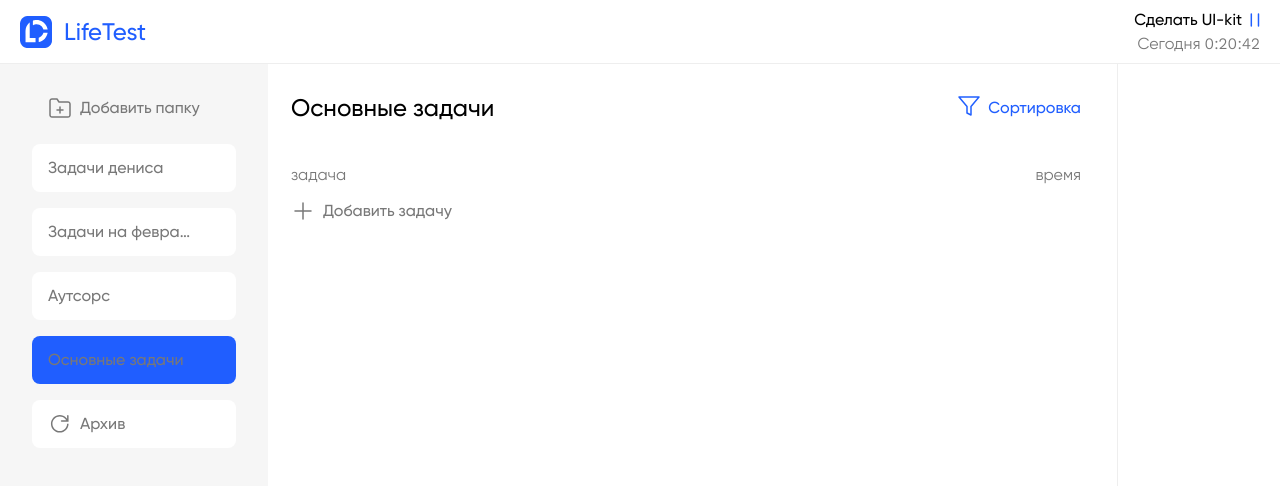
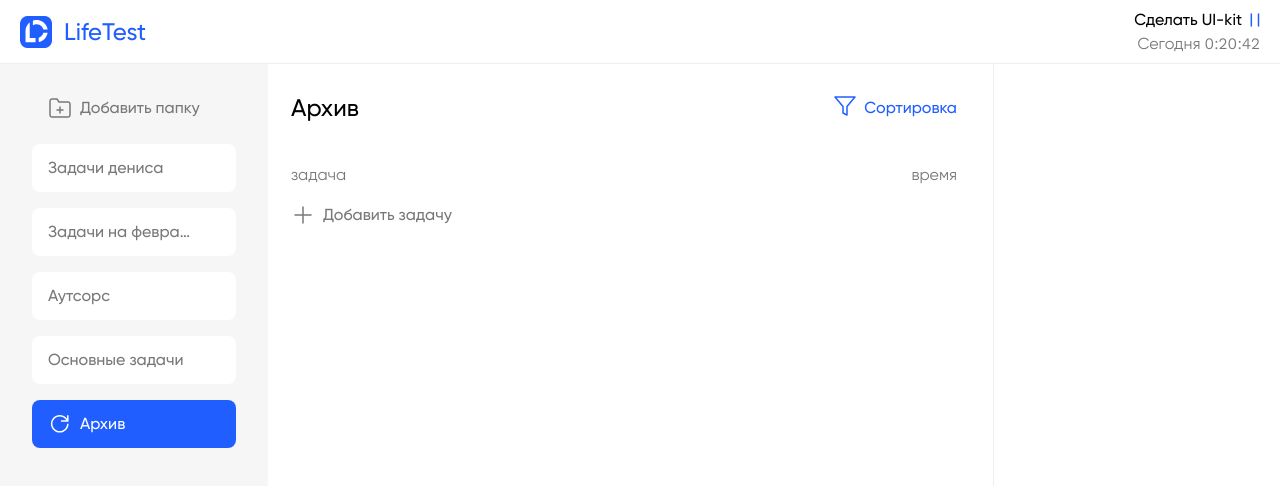
Before and after one commit to romankuvshanov/lifetest, a React (Create React App) app: page / in a window 1280 px wide. Shown: the top 486 px of the page. Built offline with nearby package versions, Linux system fonts and the light colour scheme.

Commit message:
Переделал инпут

```diff
--- a/src/App.scss
+++ b/src/App.scss
@@ -1,3 +1,4 @@
 .mainSection {
-  display: flex;
+  display: grid;
+  grid-template-columns: 268px minmax(500px, 1fr) 286px;
 }
--- a/src/components/FoldersSection/FoldersSection.jsx
+++ b/src/components/FoldersSection/FoldersSection.jsx
@@ -8,7 +8,10 @@ import { useDispatch } from "react-redux";
 import { addFolder, deleteFolder } from "../../redux/tasksAndFoldersSlice";
 import { useState } from "react";
 
-export default function FoldersSection({ currentFolderId, setCurrentFolderId }) {
+export default function FoldersSection({
+  currentFolderId,
+  setCurrentFolderId,
+}) {
   const foldersAndTasks = useSelector((state) => state.tasksAndFolders);
   const dispatch = useDispatch();
   const [newFolderName, setNewFolderName] = useState("");
@@ -24,8 +27,10 @@ export default function FoldersSection({ currentFolderId, setCurrentFolderId })
 
   function handleDeleteClick(id) {
     if (window.confirm("Удалить папку?")) {
+      console.log('Current folder id: ' + currentFolderId);
+      setCurrentFolderId(0);
       dispatch(deleteFolder({ id: id }));
-      setCurrentFolderId(0);
+      console.log('Current folder id: ' + currentFolderId);
     }
   }
 
@@ -45,11 +50,22 @@ export default function FoldersSection({ currentFolderId, setCurrentFolderId })
         .map((folder) => {
           return (
             <div
-              className={`folders-section__folder ${currentFolderId === folder?.id && 'folders-section__folder--active'}`}
+              className={`folders-section__folder ${
+                currentFolderId === folder?.id &&
+                "folders-section__folder--active"
+              }`}
               key={folder.id}
               onClick={() => setCurrentFolderId(folder.id)}
             >
-              <p className={"folders-section__paragraph"}>{folder.name}</p>
+              {/*TODO: Сделать проще, три варианта?*/}
+              <p
+                className={`folders-section__paragraph ${
+                  folder?.isArchive && "folders-section__folder--archive"
+                }`}
+              >
+                {folder?.isArchive && <ArchiveIcon />}
+                {folder.name}
+              </p>
               {folder.canDelete && (
                 <span onClick={() => handleDeleteClick(folder.id)}>
                   <CloseIcon />
@@ -59,32 +75,14 @@ export default function FoldersSection({ currentFolderId, setCurrentFolderId })
           );
         })}
 
-      <div
-        className={"folders-section__folder folders-section__folder--archive"}
-      >
-        <p className={"folders-section__paragraph"}>
-          <ArchiveIcon />
-          Архив
-        </p>
-      </div>
+      {/*<div*/}
+      {/*  className={"folders-section__folder folders-section__folder--archive"}*/}
+      {/*>*/}
+      {/*  <p className={"folders-section__paragraph"}>*/}
+      {/*    <ArchiveIcon />*/}
+      {/*    Архив*/}
+      {/*  </p>*/}
+      {/*</div>*/}
     </div>
   );
 }
-
-const folders = [
-  {
-    name: "Аутсорс",
-    tasks: [],
-    id: 0,
-  },
-  {
-    name: "Задачи на февраль",
-    tasks: [],
-    id: 1,
-  },
-  {
-    name: "Задачи дениса",
-    tasks: [],
-    id: 2,
-  },
-];
--- a/src/components/FoldersSection/FoldersSection.scss
+++ b/src/components/FoldersSection/FoldersSection.scss
@@ -2,7 +2,6 @@
 @import "src/assets/styles/text";
 
 .folders-section {
-  width: 268px;
   height: calc(100vh - 64px);
   background-color: $gray-20;
   padding: 24px 32px;
@@ -11,7 +10,8 @@
   row-gap: 16px;
 
   & .text-input-wrapper img {
-    filter: invert(49%) sepia(2%) saturate(7%) hue-rotate(314deg) brightness(93%) contrast(68%);
+    filter: invert(49%) sepia(2%) saturate(7%) hue-rotate(314deg)
+      brightness(93%) contrast(68%);
   }
 
   &__folder {
@@ -23,6 +23,7 @@
     align-items: center;
     justify-content: space-between;
     padding: 12px 16px;
+    cursor: pointer;
 
     img {
       filter: brightness(0) invert(1);
@@ -44,7 +45,14 @@
 
     &--active {
       background-color: $primary-color;
-      color: $gray-0;
+
+      .folders-section__paragraph {
+        color: $gray-0;
+
+        img {
+          filter: brightness(0) invert(1);
+        }
+      }
     }
 
     &--archive {
@@ -52,7 +60,8 @@
 
       img {
         padding-right: 8px;
-        filter: invert(49%) sepia(2%) saturate(7%) hue-rotate(314deg) brightness(93%) contrast(68%);
+        filter: invert(49%) sepia(2%) saturate(7%) hue-rotate(314deg)
+          brightness(93%) contrast(68%);
         cursor: default;
       }
     }
--- /dev/null
+++ b/src/components/TaskBar/TaskBar.jsx
@@ -0,0 +1,5 @@
+import './TaskBar.scss';
+
+export default function TaskBar() {
+    return <div className={'task-bar'}></div>;
+}
--- /dev/null
+++ b/src/components/TaskBar/TaskBar.scss
@@ -0,0 +1,4 @@
+.task-bar {
+  height: calc(100vh - 64px);
+  padding: 24px 32px;
+}
--- a/src/components/TasksSection/TasksSection.jsx
+++ b/src/components/TasksSection/TasksSection.jsx
@@ -7,6 +7,7 @@ import Checkbox from "../controls/Checkbox/Checkbox";
 import { useSelector } from "react-redux";
 import { useDispatch } from "react-redux";
 import { toggleComplete, deleteTodo } from "../../redux/tasksAndFoldersSlice";
+import TaskBar from "../TaskBar/TaskBar";
 
 export default function TasksSection({ currentFolderId }) {
   console.log(currentFolderId);
@@ -28,6 +29,7 @@ export default function TasksSection({ currentFolderId }) {
   }
 
   return (
+    <>
       <div className={"tasks-section"}>
         <div className={"tasks-section__header"}>
           <p className={"tasks-section__headline"}>{currentFolder?.name}</p>
@@ -61,5 +63,7 @@ export default function TasksSection({ currentFolderId }) {
             })}
         </div>
       </div>
+      <TaskBar />
+    </>
   );
 }
--- a/src/components/TasksSection/TasksSection.scss
+++ b/src/components/TasksSection/TasksSection.scss
@@ -4,7 +4,6 @@
 .tasks-section {
   padding: 24px 20px 0 23px;
   border-right: 1px solid $gray-40;
-  width: 850px;
 
   &__header {
     display: flex;
--- a/src/components/inputs/Input/Input.jsx
+++ b/src/components/inputs/Input/Input.jsx
@@ -7,18 +7,19 @@ export default function Input({
   onChange,
   children,
 }) {
-
   return (
     <div className={"text-input-wrapper"}>
+      <span className={'text-input-wrapper__placeholder'}>
+        {children}
+        {placeholder}
+      </span>
       <input
         className={"text-input-wrapper__input"}
-        placeholder={placeholder}
         type={"text"}
         value={value}
         onChange={onChange}
         onKeyDown={onKeyDown}
       />
-      {!value && children}
     </div>
   );
 }
--- a/src/components/inputs/Input/Input.scss
+++ b/src/components/inputs/Input/Input.scss
@@ -3,37 +3,76 @@
 
 .text-input-wrapper {
   padding: 8px 16px;
+  height: 40px;
   display: flex;
-  flex-direction: row-reverse;
-  justify-content: flex-end;
-  align-items: center;
-  height: 40px;
+  flex-direction: column;
 
-  img {
-    height: 24px;
-    width: 24px;
+  &__placeholder {
+    color: $gray-80;
+    @include title-h2-medium;
+    display: inline-flex;
+    align-items: center;
+
+    img {
+      padding-right: 8px;
+    }
   }
 
   &__input {
+    position: relative;
+    top: -24px;
     color: $gray-100;
     @include text-regular;
-    padding-left: 8px;
+  }
 
-    &:focus {
-      padding-left: 0;
-    }
+  &:focus-within &__placeholder {
+    opacity: 0;
+  }
 
-    &:focus::placeholder {
-      opacity: 0;
-    }
-
-    &:focus + img {
-      display: none;
-    }
-
-    &::placeholder {
-      color: $gray-80;
-      @include title-h2-medium;
-    }
+  &:not(:focus-within) &__input {
+    opacity: 0;
   }
 }
+
+//.text-input-wrapper {
+//  padding: 8px 16px;
+//  display: flex;
+//  align-items: center;
+//  height: 40px;
+//
+//  &:focus-within .text-input-wrapper__placeholder {
+//    opacity: 0;
+//  }
+//
+//  &:not(:focus-within) .text-input-wrapper__input {
+//    opacity: 0;
+//  }
+//
+//  img {
+//    height: 24px;
+//    width: 24px;
+//  }
+//
+//  &__input {
+//    color: $gray-100;
+//    @include text-regular;
+//    padding-left: 8px;
+//
+//    &:focus {
+//      padding-left: 0;
+//    }
+//
+//    &:focus::placeholder {
+//      opacity: 0;
+//    }
+//
+//    &:focus + img {
+//      display: none;
+//    }
+//
+//    &::placeholder {
+//      color: $gray-80;
+//      @include title-h2-medium;
+//    }
+//  }
+//}
--- a/src/redux/tasksAndFoldersSlice.js
+++ b/src/redux/tasksAndFoldersSlice.js
@@ -4,22 +4,32 @@ const tasksAndFoldersSlice = createSlice({
   name: "tasksAndFolders",
   initialState: [
     {
-      name: "Основные задачи",
+      name: "Архив",
       tasks: [],
       id: 0,
       canDelete: false,
+      isArchive: true,
+    },
+    {
+      name: "Основные задачи",
+      tasks: [],
+      id: 1,
+      canDelete: false,
+      isArchive: false,
     },
     {
       name: "Аутсорс",
       tasks: [],
-      id: 1,
+      id: 2,
       canDelete: true,
+      isArchive: false,
     },
     {
       name: "Задачи на февраль",
       tasks: [],
-      id: 2,
+      id: 3,
       canDelete: true,
+      isArchive: false,
     },
     {
       name: "Задачи дениса",
@@ -46,8 +56,9 @@ const tasksAndFoldersSlice = createSlice({
           archived: false,
         },
       ],
-      id: 3,
+      id: 4,
       canDelete: true,
+      isArchive: false,
     },
   ],
   reducers: {
```
Lines whose indentation alone changed are shown as unchanged.
